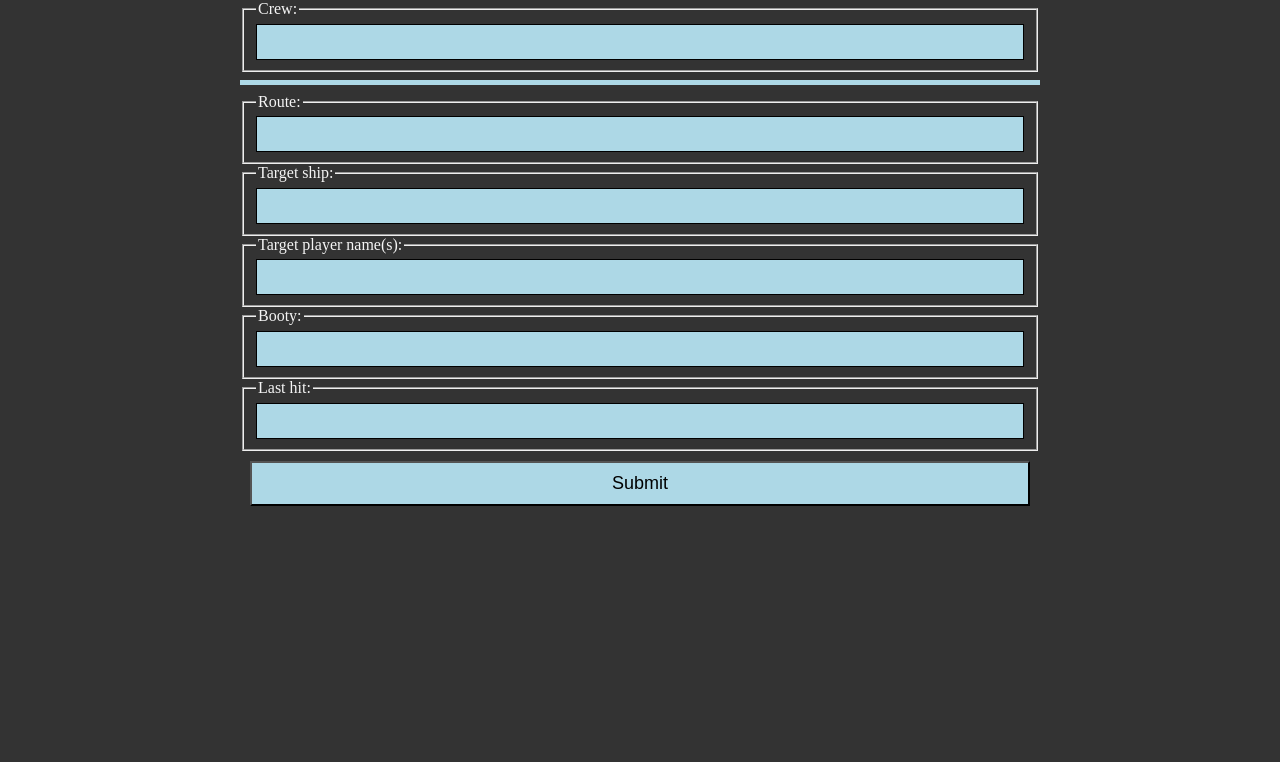
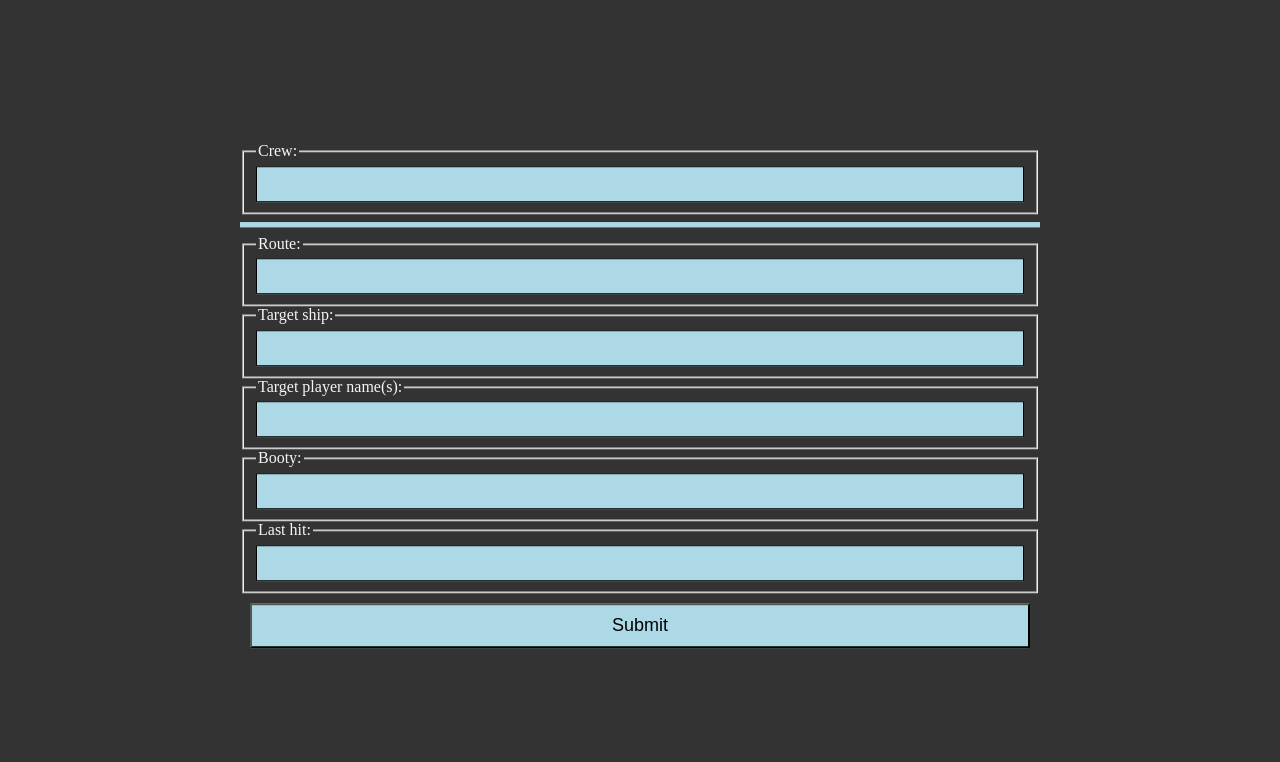
Before and after one commit to hutli/gsag-piracy-bot, a plain HTML site: page frontend/www/index.html in a window 1280 px wide. Shown: the top 762 px of the page. Drawn offline with Linux system fonts and the light colour scheme; no server answers.

Commit message:
Centering of form

```diff
--- a/frontend/www/css/main.css
+++ b/frontend/www/css/main.css
@@ -3,10 +3,16 @@ html {
   color: whitesmoke;
 }
 
-body {
-  margin: auto;
+form {
+  position: absolute;
+  width: 100%;
   max-width: 800px;
+  top: 50%;
+  left: 50%;
+  -ms-transform: translate(-50%, -50%);
+  transform: translate(-50%, -50%);
 }
+
 .form-input {
   width: 100%;
   border: none;
```
